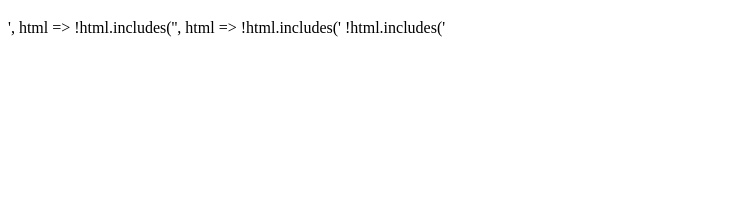
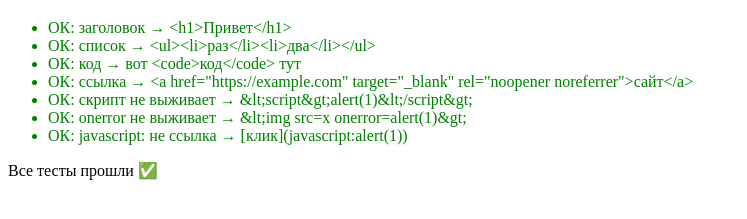
Before and after one commit to halimaaltyn2026/notes-editor, a plain HTML site: page tests.html in a window 1280 px wide. Shown: the part 61-280 px from the top of the page, without its empty margins (0-747 px from the left). Drawn offline with Linux system fonts and the light colour scheme.

Commit message:
Update tests.html

```diff
--- a/tests.html
+++ b/tests.html
@@ -47,8 +47,10 @@
 
     // 5. Попытка вставить скрипт: настоящего тега быть не должно,
     //    а безопасный текст &lt;script должен остаться
-    check('скрипт не выживает', '<script>alert(1)</script>',
-      html => !html.includes('<script') && html.includes('&lt;script'));
+    // \x3c — это символ «<», записанный так, чтобы браузер не принял его за тег
+    check('скрипт не выживает', '\x3cscript>alert(1)\x3c/script>',
+      html => !html.includes('\x3cscript') && html.includes('&lt;script'));
+
 
     // 6. Обработчик события в теге (ещё один способ атаки)
     check('onerror не выживает', '<img src=x onerror=alert(1)>',
```
